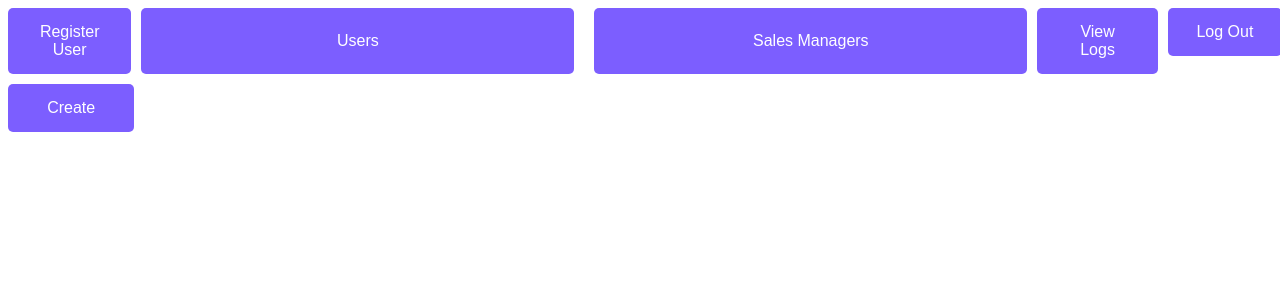
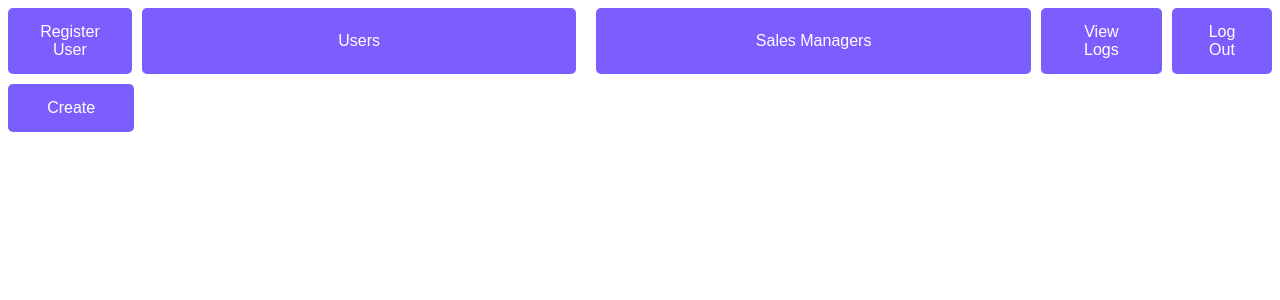
Before and after one commit to arcaptcha-internship-2024/melika-arcaptcha-internship-2024, a Vue app in the folder projects/frontend/my-frontend-vue/: page /admin in a window 1280 px wide. Shown: the top 300 px of the page. Built offline with nearby package versions, Linux system fonts and the light colour scheme; sample sign-in values are in the browser's storage.

Commit message:
feat: add logout functionality

```diff
--- a/projects/frontend/my-frontend-vue/src/views/AdminView.vue
+++ b/projects/frontend/my-frontend-vue/src/views/AdminView.vue
@@ -8,9 +8,9 @@
     <router-link>
       <button class="register-button">View Logs</button>
     </router-link>
-    <router-link>
-      <button class="logout-button">Log Out</button>
-    </router-link>
+
+    <button class="my-logout" @click="logout">Log Out</button>
+
   </nav>
   <div class="create">
     <router-link class="no-style" :to="{name: 'create'}">
@@ -29,6 +29,7 @@
 import {ref, watch} from 'vue'
 import UserCardList from '../components/UserCardList.vue'
 import UserCard from '../components/UserCard.vue'
+import { useRouter } from 'vue-router';
 export default {
   components: {UserCardList, UserCard},
   setup(){
@@ -37,6 +38,8 @@ export default {
     const showUsers = ref(false)
     const salesManagersPath = ref('http://localhost:3000/getSalesManagers')
     const usersPath = ref('http://localhost:3000/getUsers')
+    const router = useRouter();
+
     const toggle = (showList) => {
       if(showList === 'users'){
         showUsers.value = !showUsers.value
@@ -50,10 +53,15 @@ export default {
           showUsers.value = false
         }
       }
-
     }
 
-    return{showSalesManagers,toggle, salesManagersPath,showUsers, usersPath, role}
+
+    const logout = () => {
+      localStorage.removeItem('jwtToken')
+      router.push('/login')
+    }
+
+    return{showSalesManagers,toggle, salesManagersPath,showUsers, usersPath, role,logout}
   }
 }
 </script>
@@ -74,8 +82,9 @@ nav{
   width: 35%;
   margin: 0 10px 0 10px
 }
-.logout-button{
+.my-logout{
   margin-left: 10px;
+  width: 8%;
 }
 .create{
   margin-top: 10px;
```
